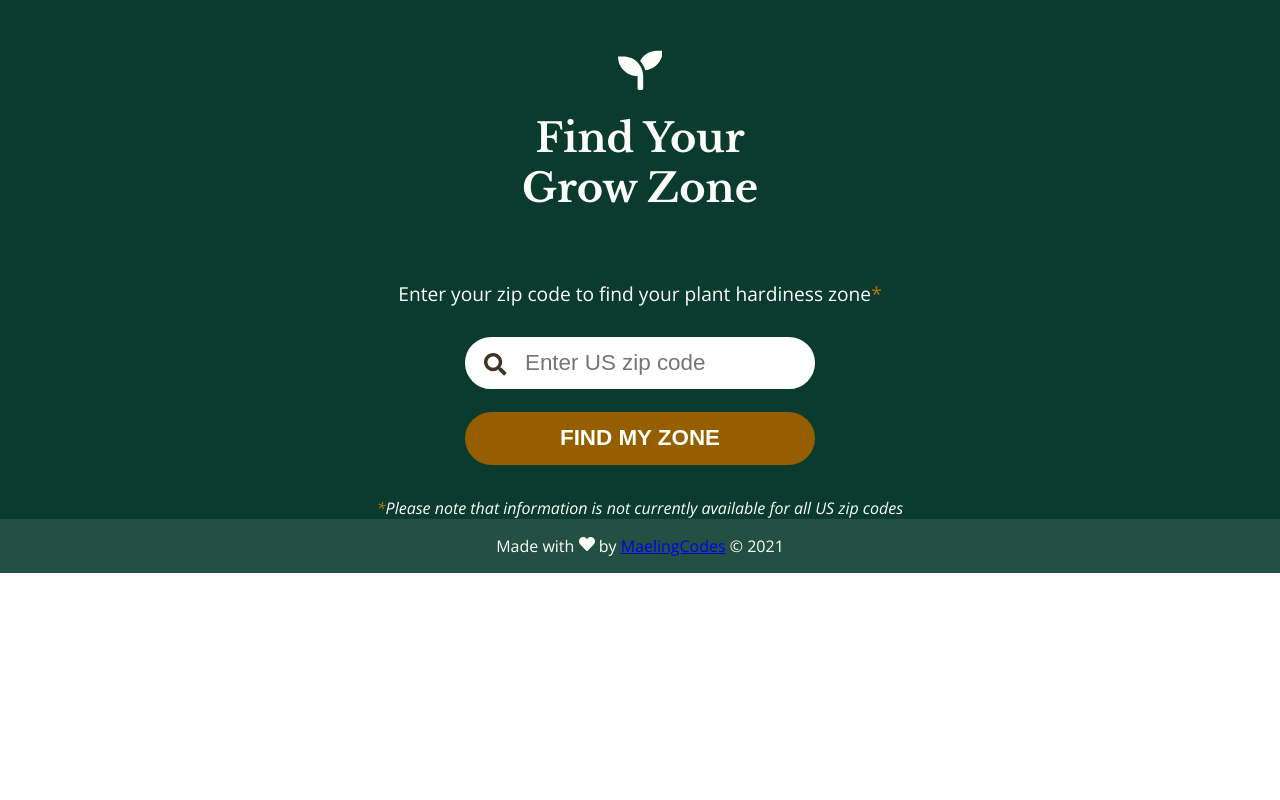
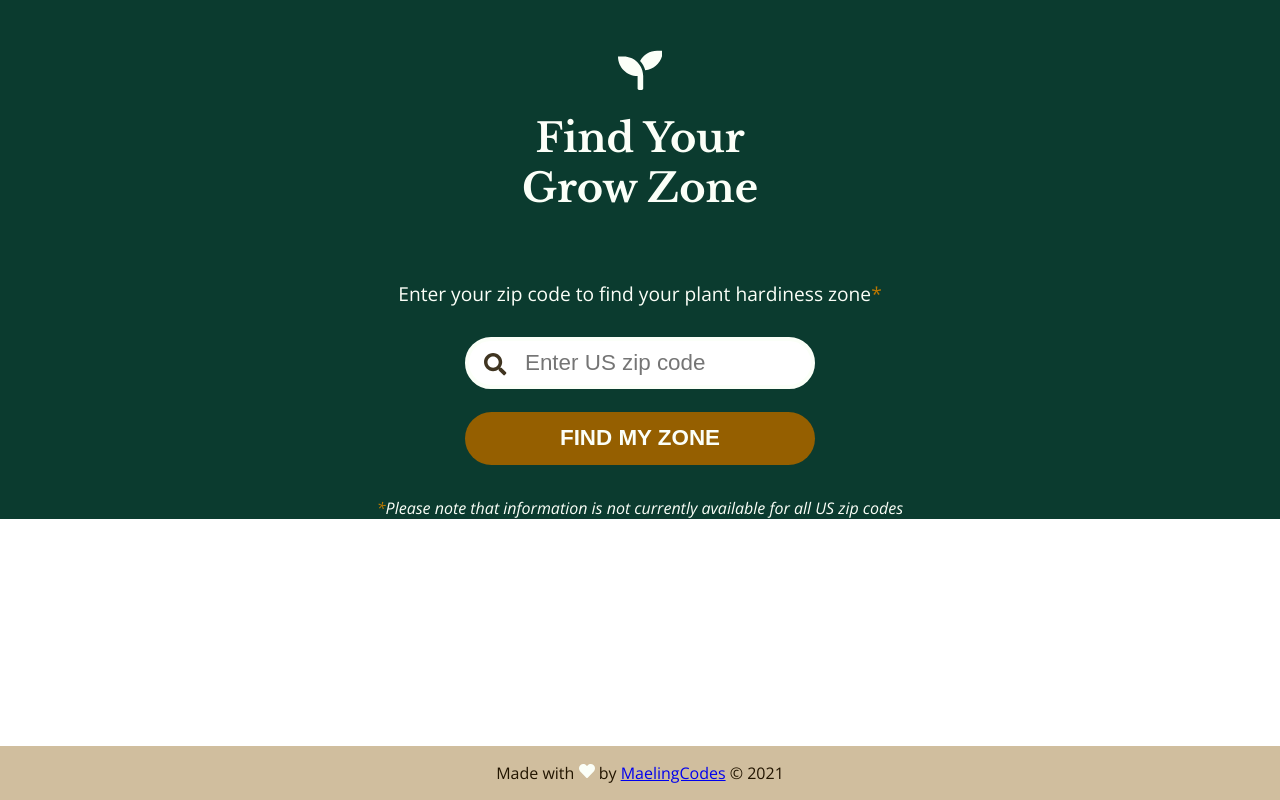
Before and after one commit to maelingmurphy/grow-zone-finder, a React (Create React App) app: page / in a window 1280 px wide. Built offline with nearby package versions, Linux system fonts and the light colour scheme.

Commit message:
make sticky footer, change background and text color of footer

```diff
--- a/src/components/css/Footer.css
+++ b/src/components/css/Footer.css
@@ -1,7 +1,9 @@
 footer {
     width: 100%;
-    background: #245043;
+    background: #D0BE9E;
     text-align: center;
-    color: #FBFFF8;
+    color: #221500;
     padding: 1em 0.5em;
+    position: fixed;
+    bottom: 0;
 }
```
